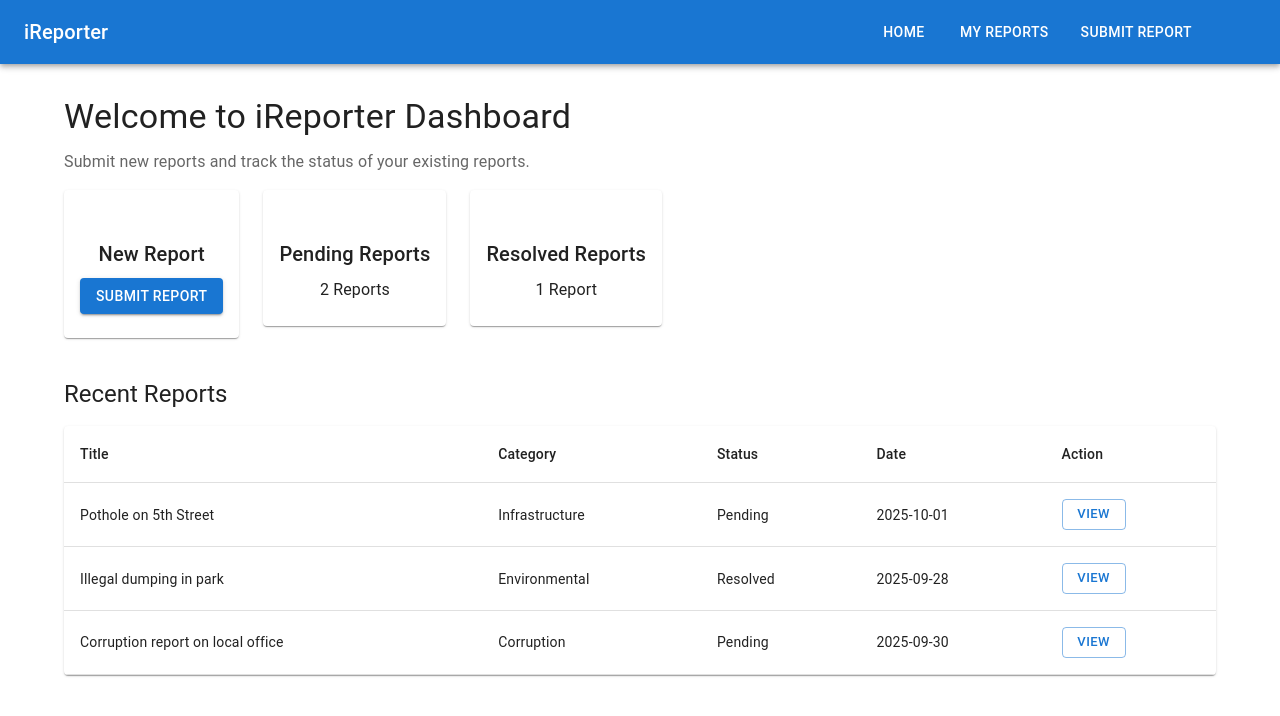
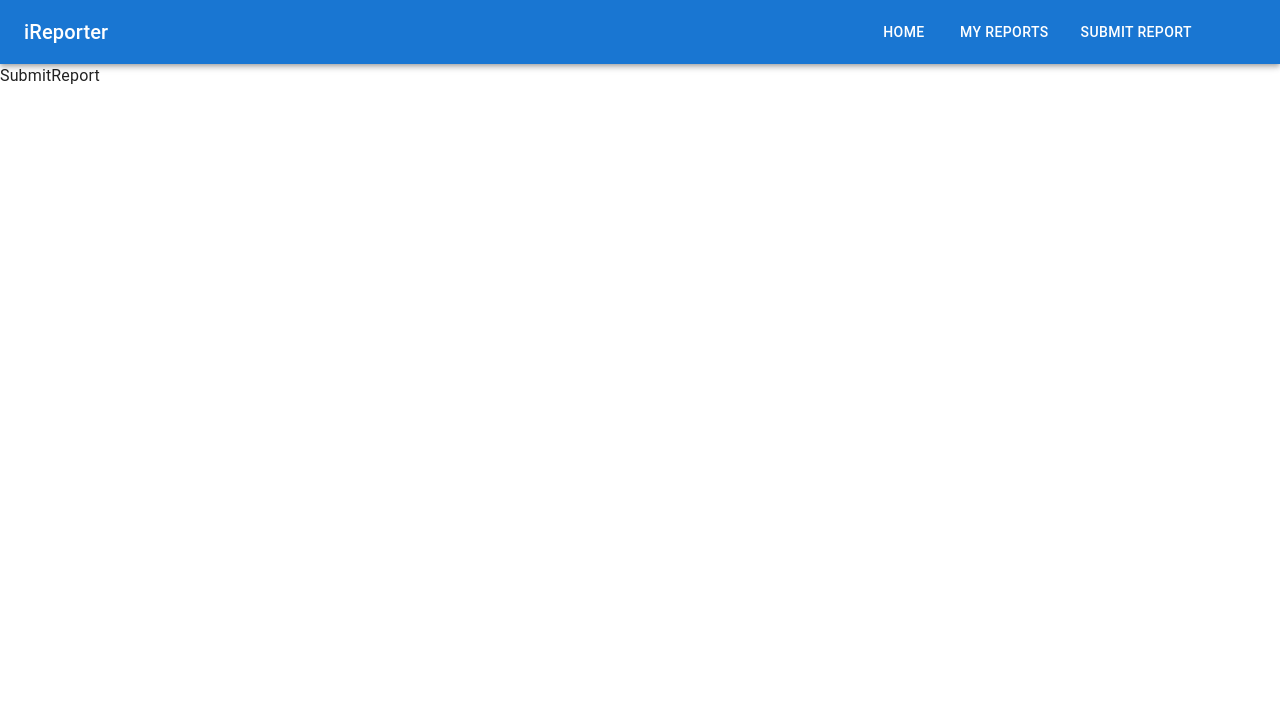
Before and after one commit to KipletingEdwin/iReporter-client, a React (Vite) app: page /submit-report in a window 1280 px wide. Shown: the top 716 px of the page. Built offline with nearby package versions, Linux system fonts and the light colour scheme; some icons are missing.

Commit message:
add mu library

```diff
--- a/package.json
+++ b/package.json
@@ -18,7 +18,9 @@
     "@mui/icons-material": "^7.3.3",
     "@mui/material": "^7.3.3",
     "react": "^19.1.1",
-    "react-dom": "^19.1.1"
+    "react-dom": "^19.1.1",
+    "react-hook-form": "^7.63.0",
+    "react-router-dom": "^7.9.3"
   },
   "devDependencies": {
     "@eslint/js": "^9.33.0",
--- a/src/App.jsx
+++ b/src/App.jsx
@@ -1,15 +1,42 @@
+// import React from "react";
+ //import Navbar from "./Components/Navbar/Navbar";
+// import Hero from "./Components/Hero/Hero";
+
+// function App() {
+//   return (
+//     <>
+//       <div>
+//         <Navbar />
+//         <Hero />
+//       </div>
+//     </>
+//   );
+// }
+// export default App;
+// src/App.jsx
 import React from "react";
+import { BrowserRouter as Router, Routes, Route } from "react-router-dom";
+import Hero from "./Components/Hero/Hero"
 import Navbar from "./Components/Navbar/Navbar";
-import Hero from "./Components/Hero/Hero";
+import SubmitReport from "./Components/SubmitReport/SubmitReport";
 
 function App() {
   return (
-    <>
-      <div>
-        <Navbar />
-        <Hero />
-      </div>
-    </>
+
+    <Router>
+              <Navbar />
+      <Routes>
+
+        {/* Dashboard / Home */}
+        <Route path="/" element={<Hero />} />
+
+        {/* Submit Report page */}
+        <Route path="/submit-report" element={<SubmitReport />} />
+
+        {/* Future pages can be added here, e.g., MyReports */}
+        {/* <Route path="/my-reports" element={<MyReports />} /> */}
+      </Routes>
+    </Router>
   );
 }
 
--- /dev/null
+++ b/src/Components/SubmitReport/SubmitReport.jsx
@@ -0,0 +1,9 @@
+import React from 'react'
+
+const SubmitReport = () => {
+  return (
+    <div>SubmitReport</div>
+  )
+}
+
+export default SubmitReport
```
Also changed, not shown: src/Components/SubmitReport/SubmitReport.css (added), 1 other file (tests, documents, lock files or other folders).
